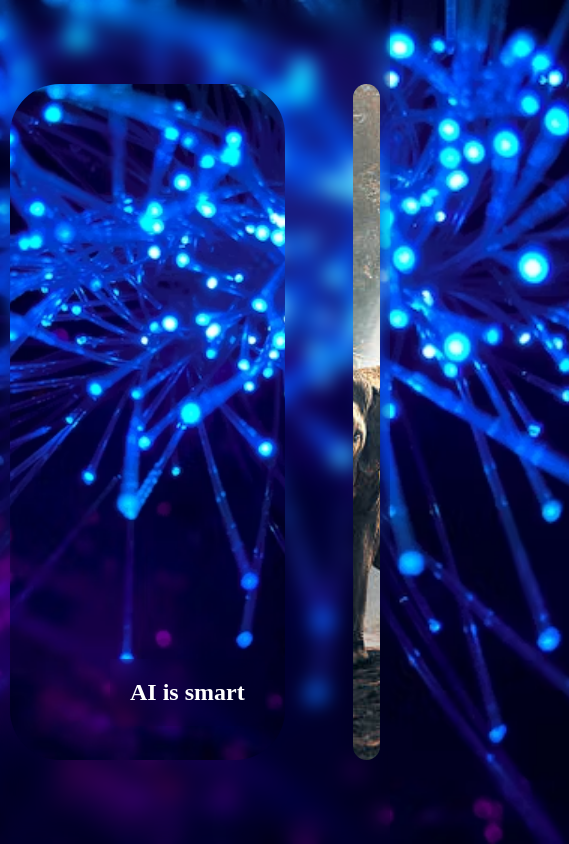
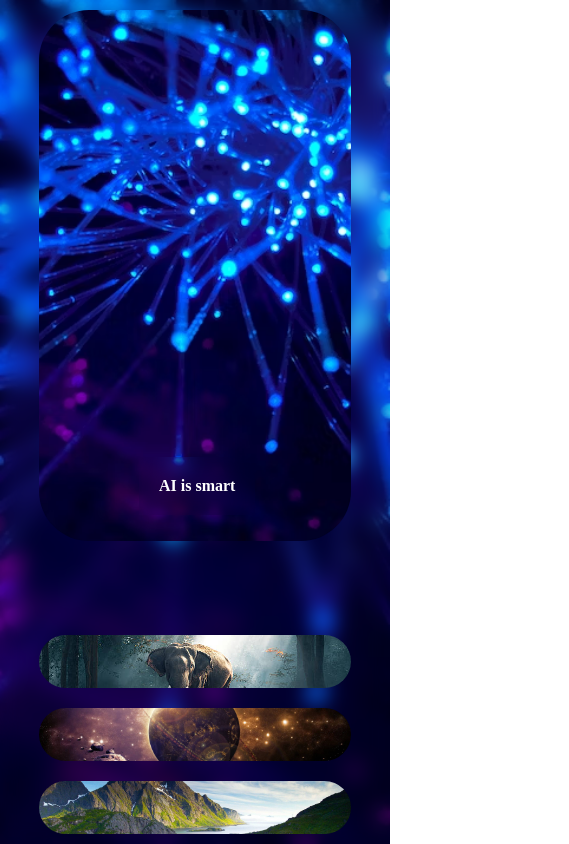
Before and after one commit to SahilBhure/Expanding-cards, a plain HTML site: page index.html in a window 390 px wide. Shown: the whole page, 569 px wide, since content can reach past the window. Drawn offline with Linux system fonts and the light colour scheme.

Commit message:
Update style.css
Image size issue solved by AgungSukaAFK

```diff
--- a/style.css
+++ b/style.css
@@ -16,7 +16,11 @@ body{
 }
 .container{
     display: flex;
-    width: 90vw;
+    width: 100%;
+    height: 100%;
+    padding: 0 4em;
+    justify-content: center;
+    align-items: center;
 }
 .panel{
     background-size: auto 100%;
@@ -30,6 +34,8 @@ body{
     margin: 10px;
     position: relative;
     transition: flex 0.7s ease-in;
+
+    background-size: cover;
 }
 .panel h3{
     font-size: 24px;
@@ -49,21 +55,36 @@ body{
     backdrop-filter: blur(10px);
 }
 
-.background{
+/* .background{
     background-size: cover;
     background-position: center;
     background-repeat: no-repeat;
     height: 100vh;
     position: relative;
     backdrop-filter: blur(10px);
-}
+} */
 
 
-@media screen and (max-width:480px) {
+@media screen and (max-width:720px) {
     .container{
         width: 100vw;
+        flex-direction: column;
+        padding: 0;
     }
-    .panel:nth-of-type(4),.panel:nth-of-type(5){
+    /* .panel:nth-of-type(4),.panel:nth-of-type(5){
         display: none;
+    } */
+    .panel {
+        width: 80vw;
+        background-size: cover;
+        flex: 0.3;
+    }
+
+    .panel h3 {
+        font-size: 16px;
+    }
+
+    .panel.active {
+        flex: 3;
     }
 }
```
